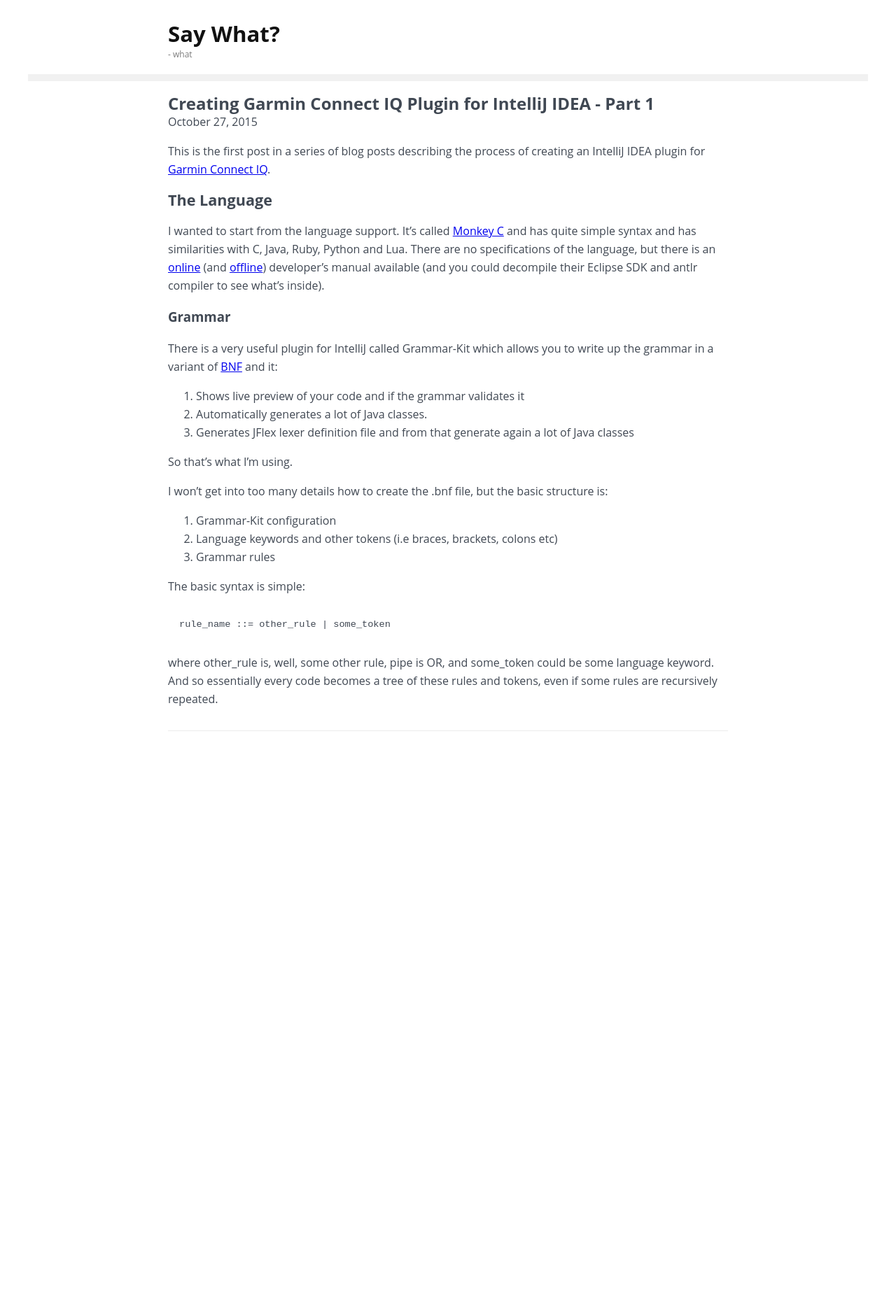
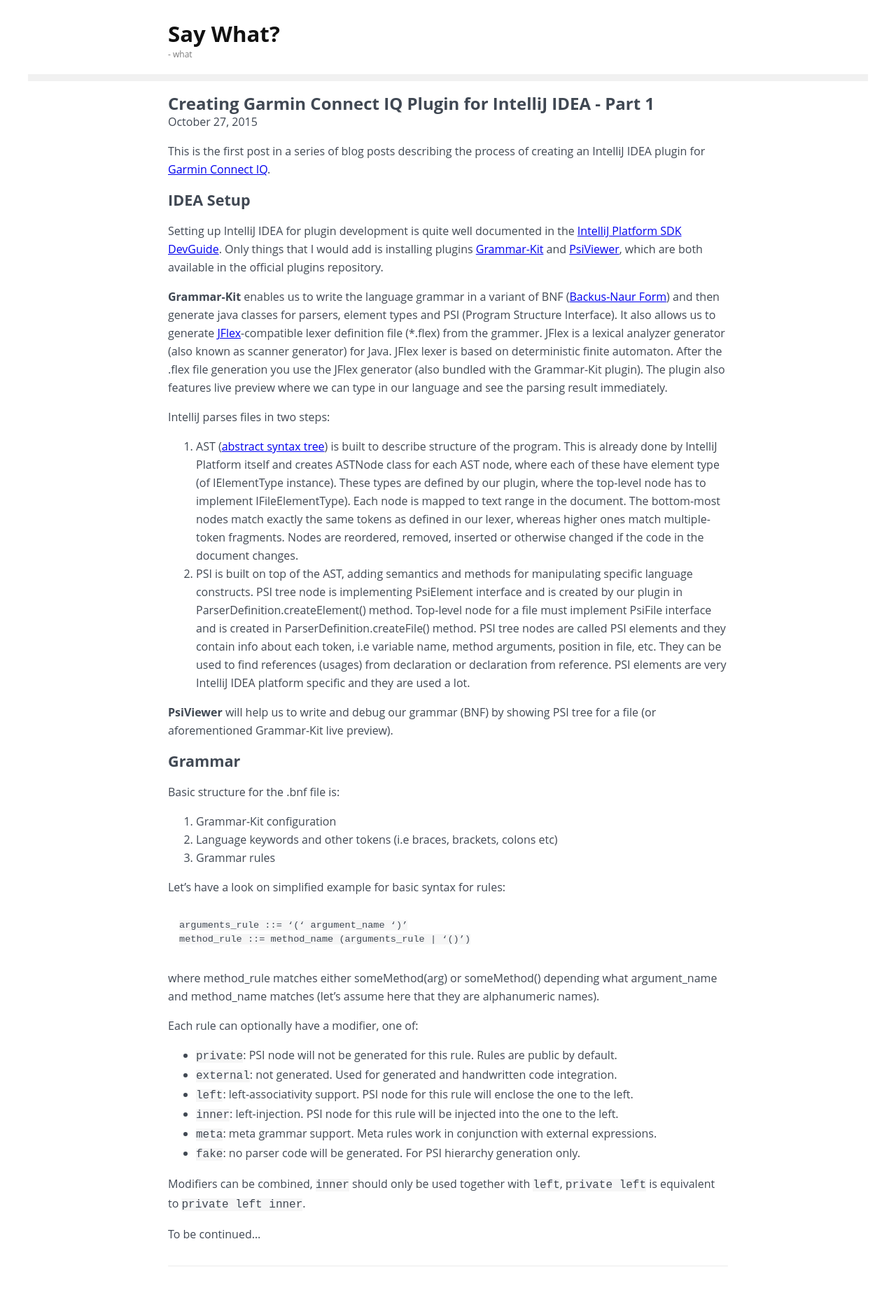
Before and after one commit to liias/liias.github.io, a Jekyll site: the page built from _posts/2015/2015-10-27-intellij-idea-plugin-part-1.md, in a window 1280 px wide. Shown: the whole page at 70% size. Built offline with Jekyll 4.4.1, drawn with Linux system fonts in a browser that asks for light colours; comment, search, counter and statistics services are not loaded; before the commit the page ends 1097 px from its top, so only the background shows below that.

Commit message:
Publish IDEA plugin dev post, part 1 Add excerpts and enable Disqus comments

```diff
--- a/_config.yml
+++ b/_config.yml
@@ -3,6 +3,7 @@
 lsi: false
 
 title: 'Say What?'
+excerpt_separator: <!--more-->
 
 defaults:
   -
--- a/_posts/2015/2015-10-27-intellij-idea-plugin-part-1.md
+++ b/_posts/2015/2015-10-27-intellij-idea-plugin-part-1.md
@@ -5,28 +5,48 @@
 
 This is the first post in a series of blog posts describing the process of creating an IntelliJ IDEA plugin for [Garmin Connect IQ](http://developer.garmin.com/connect-iq/overview).
 
-## The Language
-I wanted to start from the language support. It's called [Monkey C](http://developer.garmin.com/connect-iq/monkey-c/) and has quite simple syntax and has similarities with C, Java, Ruby, Python and Lua.
-There are no specifications of the language, but there is an [online](http://developer.garmin.com/connect-iq/developer-tools/functions/) (and [offline](http://developer.garmin.com/connect-iq/sdk/)) developer's manual available (and you could decompile their Eclipse SDK and antlr compiler to see what's inside).
+## IDEA Setup
 
-### Grammar
+Setting up IntelliJ IDEA for plugin development is quite well documented in the [IntelliJ Platform SDK DevGuide](http://www.jetbrains.org/intellij/sdk/docs/basics/getting_started/setting_up_environment.html). Only things that I would add is installing plugins [Grammar-Kit](https://github.com/JetBrains/Grammar-Kit) and [PsiViewer](https://github.com/cmf/psiviewer), which are both available in the official plugins repository.
 
-There is a very useful plugin for IntelliJ called Grammar-Kit which allows you to write up the grammar in a variant of [BNF](https://en.wikipedia.org/wiki/Backus%E2%80%93Naur_Form) and it:
+**Grammar-Kit** enables us to write the language grammar in a variant of BNF ([Backus-Naur Form](https://en.wikipedia.org/wiki/Backus%E2%80%93Naur_Form)) and then generate java classes for parsers, element types and PSI (Program Structure Interface).
+It also allows us to generate [JFlex](http://jflex.de/)-compatible lexer definition file (*.flex) from the grammer. JFlex is a lexical analyzer generator (also known as scanner generator) for Java. JFlex lexer is based on deterministic finite automaton. After the .flex file generation you use the JFlex generator (also bundled with the Grammar-Kit plugin). The plugin also features live preview where we can type in our language and see the parsing result immediately.
 
-1. Shows live preview of your code and if the grammar validates it
-2. Automatically generates a lot of Java classes.
-3. Generates JFlex lexer definition file and from that generate again a lot of Java classes
+<!--more-->
 
-So that's what I'm using.
+IntelliJ parses files in two steps:
 
-I won't get into too many details how to create the .bnf file, but the basic structure is:
+1. AST ([abstract syntax tree](https://en.wikipedia.org/wiki/Abstract_syntax_tree)) is built to describe structure of the program. This is already done by IntelliJ Platform itself and creates ASTNode class for each AST node, where each of these have element type (of IElementType instance). These types are defined by our plugin, where the top-level node has to implement IFileElementType). Each node is mapped to text range in the document. The bottom-most nodes match exactly the same tokens as defined in our lexer, whereas higher ones match multiple-token fragments. Nodes are reordered, removed, inserted or otherwise changed if the code in the document changes.
+2. PSI is built on top of the AST, adding semantics and methods for manipulating specific language constructs. PSI tree node is implementing PsiElement interface and is created by our plugin in ParserDefinition.createElement() method. Top-level node for a file must implement PsiFile interface and is created in ParserDefinition.createFile() method. PSI tree nodes are called PSI elements and they contain info about each token, i.e variable name, method arguments, position in file, etc. They can be used to find references  (usages) from declaration or declaration from reference. PSI elements are very IntelliJ IDEA platform specific and they are used a lot.
+
+**PsiViewer** will help us to write and debug our grammar (BNF) by showing PSI tree for a file (or aforementioned Grammar-Kit live preview).
+
+
+## Grammar
+Basic structure for the .bnf file is:
 
 1. Grammar-Kit configuration
 2. Language keywords and other tokens (i.e braces, brackets, colons etc)
 3. Grammar rules
 
-The basic syntax is simple:
+Let’s have a look on simplified example for basic syntax for rules:
 
-	rule_name ::= other_rule | some_token
+    arguments_rule ::= ‘(‘ argument_name ‘)’
+    method_rule ::= method_name (arguments_rule | ‘()’)
 
-where other_rule is, well, some other rule, pipe is OR, and some_token could be some language keyword. And so essentially every code becomes a tree of these rules and tokens, even if some rules are recursively repeated.
+where method_rule matches either someMethod(arg) or someMethod() depending what argument_name and method_name matches (let’s assume here that they are alphanumeric names).
+
+Each rule can optionally have a modifier, one of:
+
+- `private`: PSI node will not be generated for this rule. Rules are public by default.
+- `external`: not generated. Used for generated and handwritten code integration.
+- `left`: left-associativity support. PSI node for this rule will enclose the one to the left.
+- `inner`: left-injection. PSI node for this rule will be injected into the one to the left.
+- `meta`: meta grammar support. Meta rules work in conjunction with external expressions.
+- `fake`: no parser code will be generated. For PSI hierarchy generation only.
+
+Modifiers can be combined, `inner` should only be used together with `left`, `private left` is equivalent to `private left inner`.
+
+
+
+To be continued...
--- a/assets/style/site.css
+++ b/assets/style/site.css
@@ -87,3 +87,7 @@
   background-color: #f7f7f7;
   border-radius: 3px;
 }
+
+code {
+  background-color: #f6f6f6;
+}
--- a/index.html
+++ b/index.html
@@ -8,6 +8,8 @@
     <h1><a href="{{ post.url }}">{{ post.title }}</a></h1>
     <time datetime="{{ post.date }}">{{ post.date | date: "%B %e, %Y" }}</time>
   </header>
-  {{ post.content }}
+  {{ post.excerpt }}
+
+  <a href="{{ post.url }}">read on</a>
 </article>
 {% endfor %}
```
Also changed, not shown: _posts/2015/2015-09-20-lenovo-ideapad-y410p-and-ubuntu.md (+3 -0 lines), _layouts/post.html (line endings or trailing spaces).
